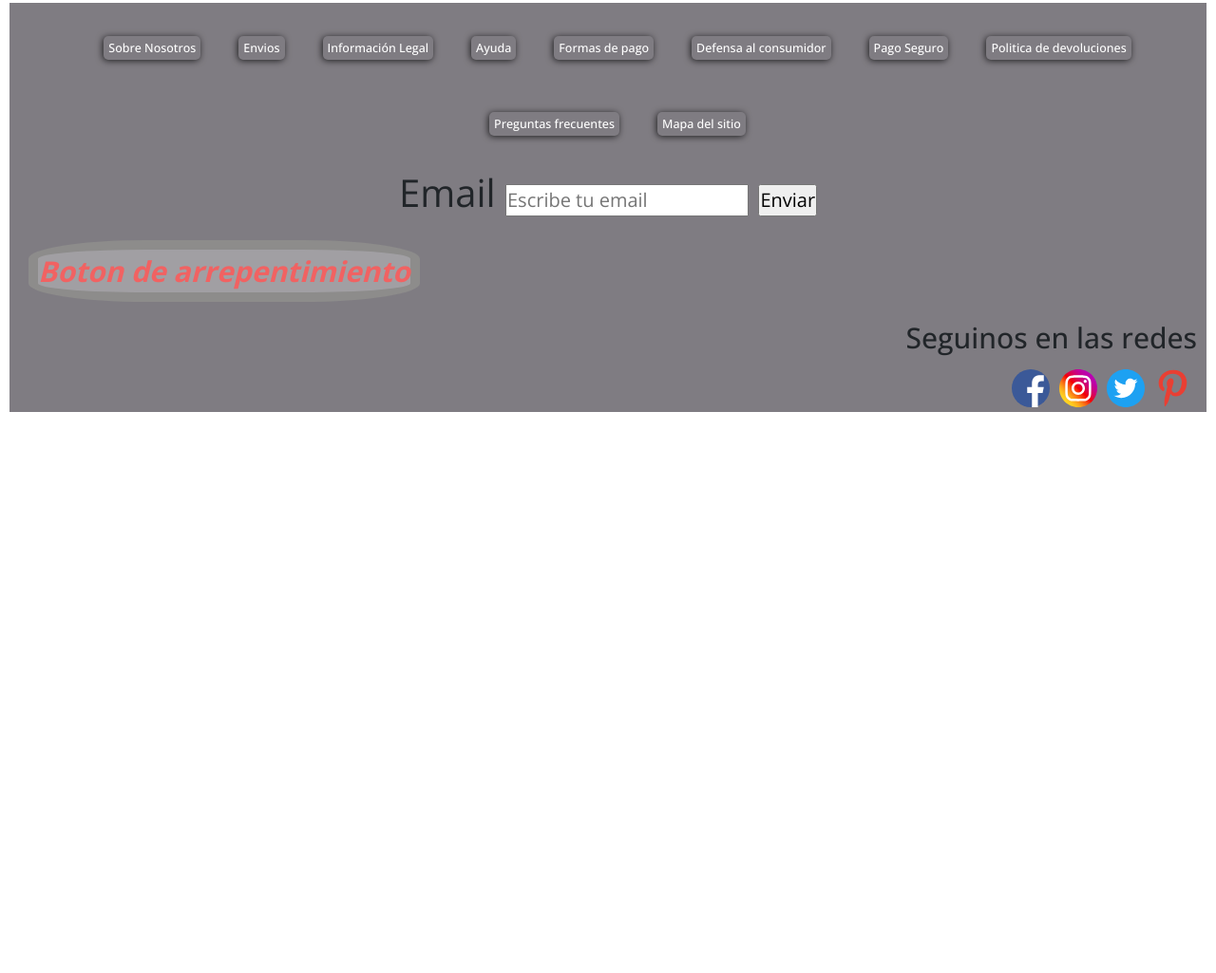
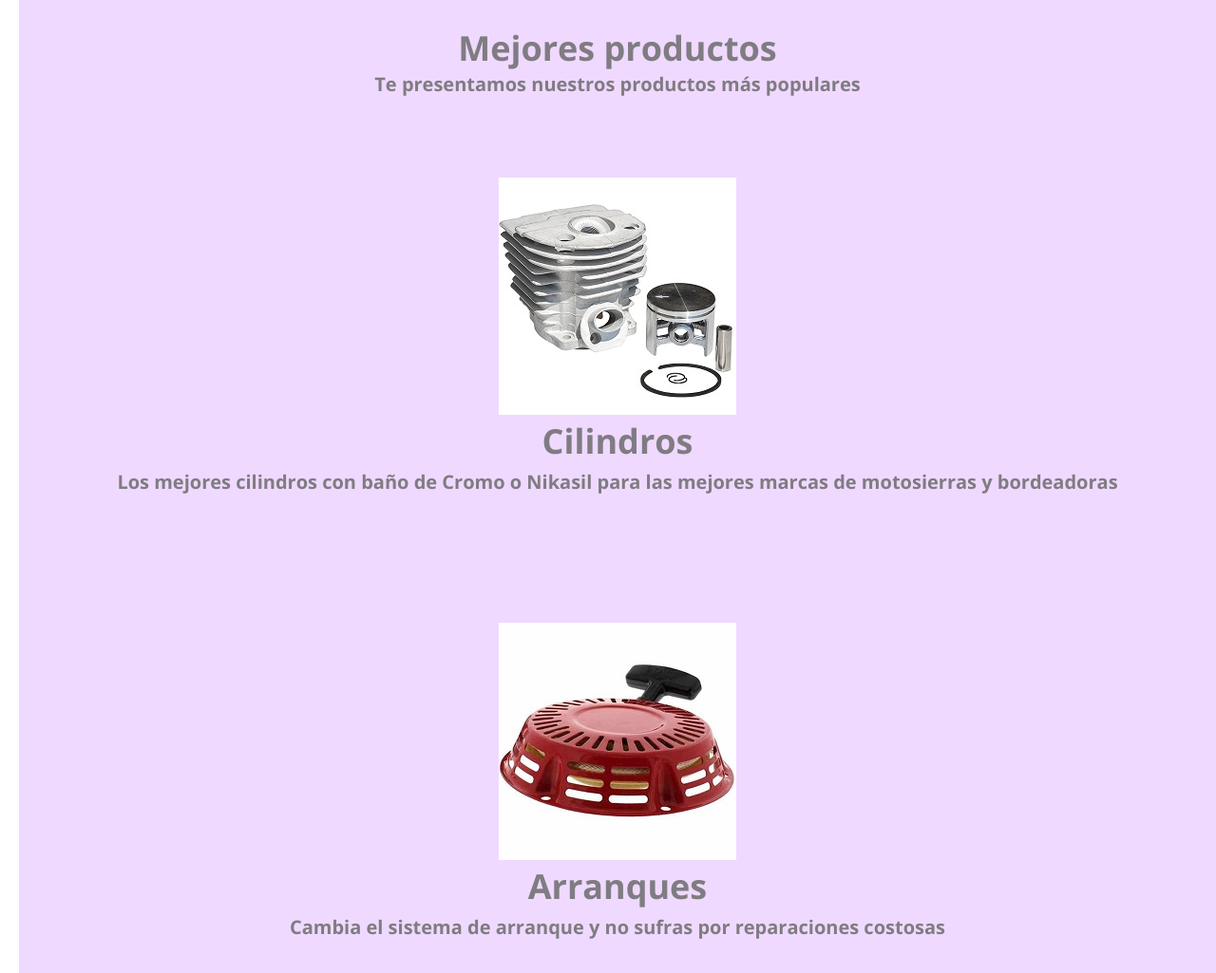
Before and after one commit to sebasmartinezchas/louna-coderhouse, a website: page pages/productos.html in a window 1280 px wide. Shown: the part 1333-2358 px from the top of the page at 95% size. Before the commit the page ends 1777 px from the top, so only its background shows below. Drawn offline with nearby package versions, Linux system fonts and the light colour scheme.

Commit message:
agrego cards a productos

```diff
--- a/pages/productos.html
+++ b/pages/productos.html
@@ -109,6 +109,39 @@
                 </div>
                 <!-- Fin familia de productos más populares -->
             </section>
+            <!-- Inicio Mejores Productos -->
+            <section class="mejores__productos">
+                <h3>Mejores productos</h3>
+                <p>Te presentamos nuestros productos más populares</p>
+                <div class="productos__fila">
+                    <div class="productos__col">
+                        <div>
+                            <img src="../img/cilindros.jpg" alt="Los mejores cilindros para tus motosierras, desmalezadoras y mas">
+                        </div>
+                        <div></div>
+                        <h3>Cilindros</h3>
+                        <p>Los mejores cilindros con baño de Cromo o Nikasil para las mejores marcas de motosierras y bordeadoras</p>
+                    </div>
+                    <div class="productos__col">
+                        <div>
+                            <img src="../img/arranques.jpg" alt=" Arranques para motores 2T y 4T">
+                        </div>
+                        <div></div>
+                        <h3>Arranques</h3>
+                        <p>Cambia el sistema de arranque y no sufras por reparaciones costosas</p>
+                    </div>
+                    <div class="productos__col">
+                        <div>
+                            <img src="../img/carburadores.jpg" alt="Nuestros carburadores te ahorran costo operativo">
+                        </div>
+                        <div></div>
+                        <h3>Carburadores</h3>
+                        <p>Si tu motor no arranca nuestros carburadores seguramente son la solución</p>
+                    </div>
+                </div>
+                <!-- Fin Mejores Productos -->
+    </div>
+    </section>
     </main>
     <!-- Inicio Aside contacto por Whatsapp-se repite en todas las páginas -->
     <aside>
--- a/scss/Sections/_medias.scss
+++ b/scss/Sections/_medias.scss
@@ -3,7 +3,8 @@
 @media (max-width:1400px) {
     .nuestros_diferenciales_row,
     .testimonios_row,
-    .deposito__fila {
+    .deposito__fila,
+    .productos__fila {
         flex-direction: column;
     }
 }
--- a/scss/styles.scss
+++ b/scss/styles.scss
@@ -354,6 +354,50 @@ h3,
     opacity: 1;
 }
 
+//*Inicio Mejores productos//*
+.mejores__productos {
+    width: 100%;
+    margin: auto;
+    text-align: center;
+    padding-top: size(10);
+    background-color: $purple;
+    margin: size(1);
+    h3 {
+        color: $gray-700;
+        font-size: size(3.6);
+        font-weight: 700;
+        line-height: size(2.2);
+        padding: size(1);
+        margin-top: 5%;
+        line-height: size(1.6);
+    }
+}
+
+.productos__fila {
+    display: flex;
+    margin-top: 5%;
+    justify-content: space-around;
+    gap: size(2);
+}
+
+.productos__col {
+    flex-basis: 31%;
+    border-radius: size(1);
+    margin-bottom: 5%;
+    padding: size(2) size(1.2);
+    box-sizing: border-box;
+    transition: 0.5s;
+    h3 {
+        text-align: center;
+        font-weight: 700;
+        margin: size(1) 0;
+    }
+    &:hover {
+        box-shadow: 0 0 20px 0px rgba(0, 0, 0, 0.2);
+    }
+}
+
+//*Fin Mejores productos//*
 
 /* Definimos tamaño de imagen de Whatsapp del Aside y redes en CSS del footer */
 
@@ -369,7 +413,7 @@ aside img {
 button {
     display: block;
     color: rgb(241, 98, 98);
-    font-size: size(3);
+    font-size: size(2);
     font-weight: 900;
     font-style: italic;
     border: 1rem solid hsl(20, 1%, 55%);
```
Also changed, not shown: assets/css/styles.css, 1 other file. Lines whose indentation alone changed are shown as unchanged.
